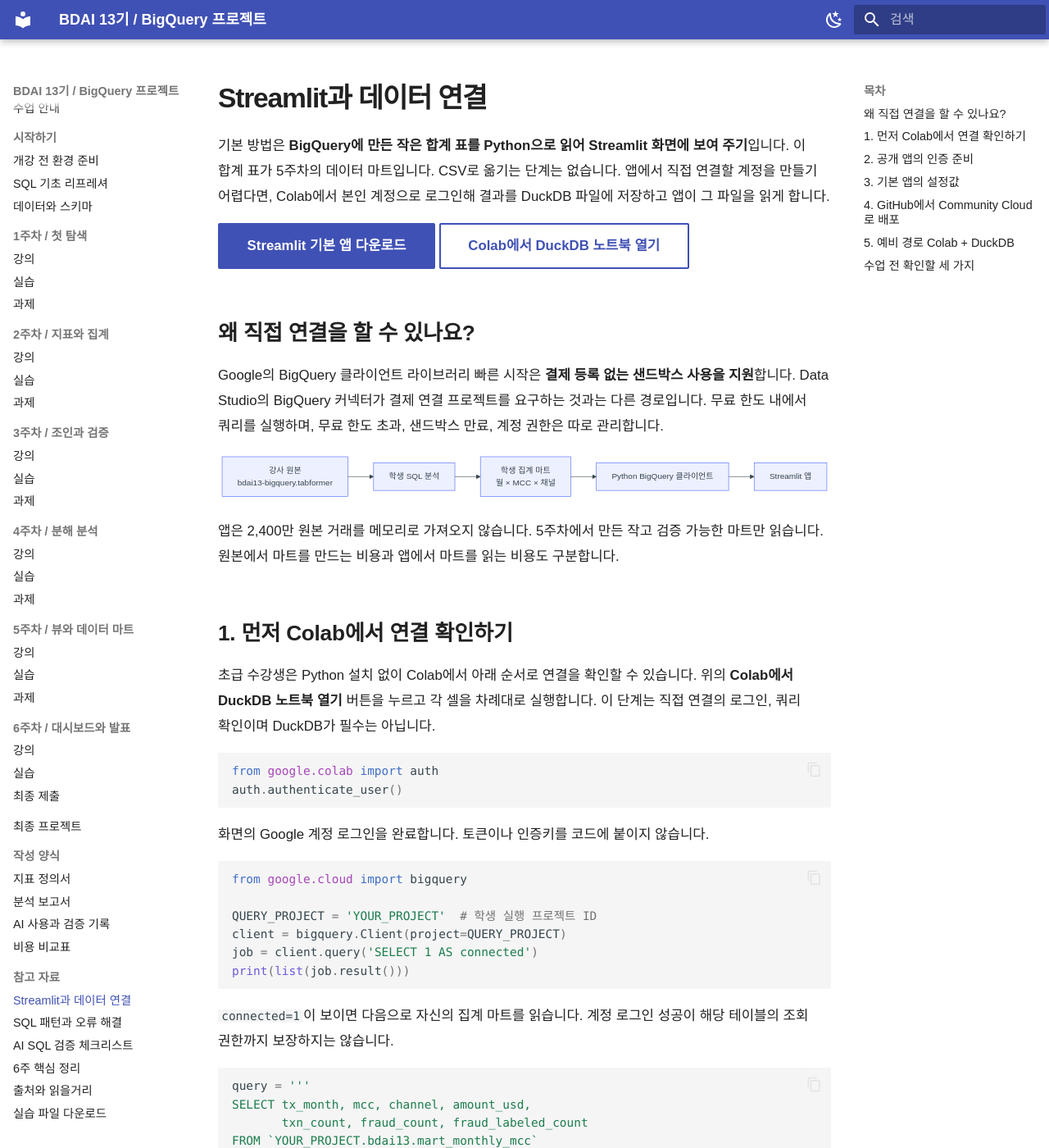
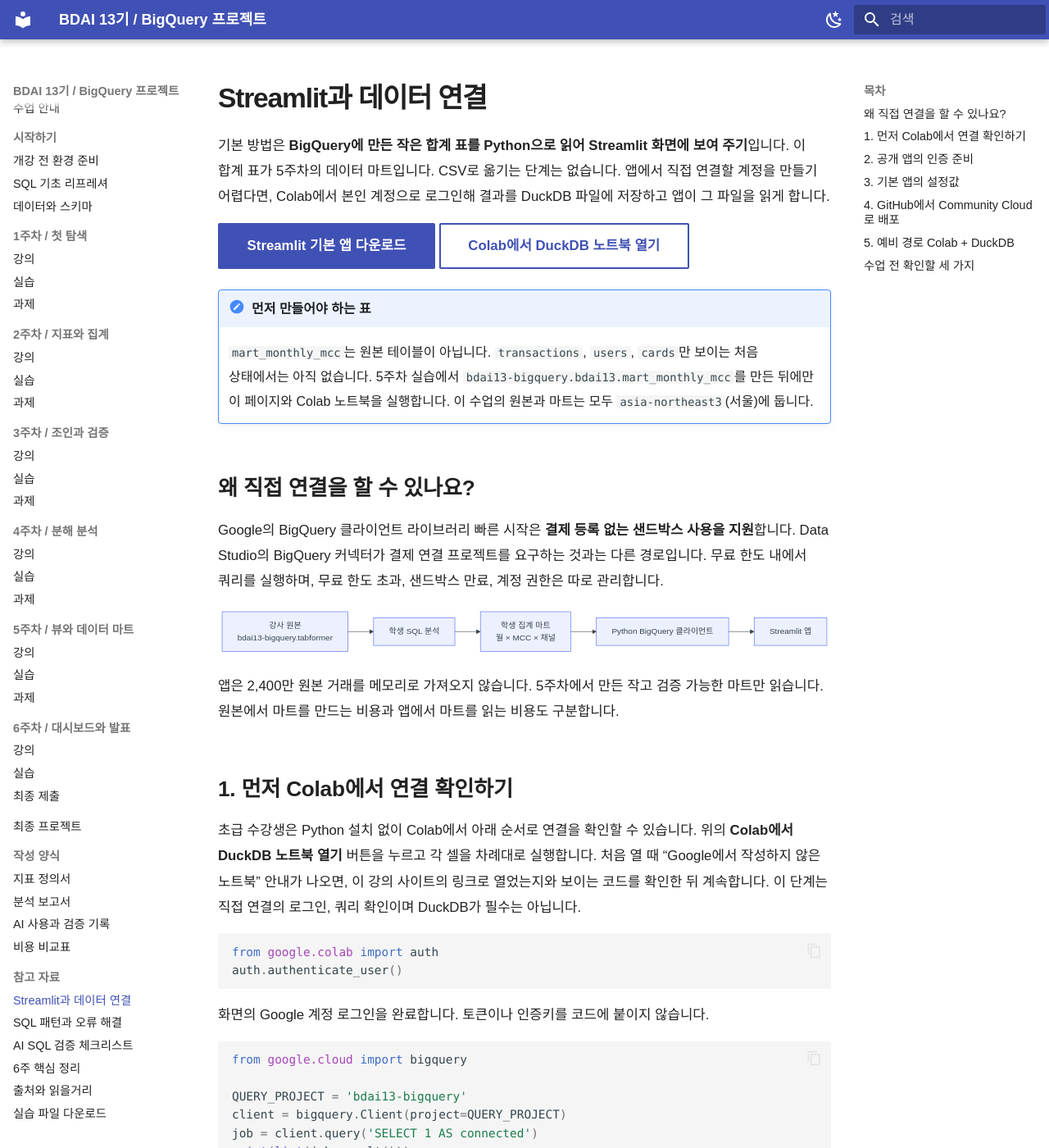
Before and after one commit to Eunjung-Cho/bdai13-bigquery, an MkDocs documentation site: the page built from docs/reference/dashboard-connection.md, in a window 1280 px wide and 1400 px high. Shown: the whole window at 82% size. Built offline with MkDocs 1.6.1 and Material for MkDocs 9.7.7, drawn with Linux system fonts in a browser that asks for light colours; some of the changed text lies outside the part shown.

Commit message:
Set course Streamlit defaults to Seoul BigQuery mart

````diff
--- a/docs/reference/dashboard-connection.md
+++ b/docs/reference/dashboard-connection.md
@@ -4,6 +4,9 @@
 
 [Streamlit 기본 앱 다운로드](../downloads/streamlit-starter.zip){ .md-button .md-button--primary }
 [Colab에서 DuckDB 노트북 열기](https://colab.research.google.com/github/Eunjung-Cho/bdai13-bigquery/blob/main/docs/downloads/bigquery-duckdb.ipynb){ .md-button }
+
+!!! note "먼저 만들어야 하는 표"
+    `mart_monthly_mcc`는 원본 테이블이 아닙니다. `transactions`, `users`, `cards`만 보이는 처음 상태에서는 아직 없습니다. 5주차 실습에서 `bdai13-bigquery.bdai13.mart_monthly_mcc`를 만든 뒤에만 이 페이지와 Colab 노트북을 실행합니다. 이 수업의 원본과 마트는 모두 `asia-northeast3`(서울)에 둡니다.
 
 ## 왜 직접 연결을 할 수 있나요?
 
@@ -21,7 +24,7 @@
 
 ## 1. 먼저 Colab에서 연결 확인하기
 
-초급 수강생은 Python 설치 없이 Colab에서 아래 순서로 연결을 확인할 수 있습니다. 위의 **Colab에서 DuckDB 노트북 열기** 버튼을 누르고 각 셀을 차례대로 실행합니다. 이 단계는 직접 연결의 로그인, 쿼리 확인이며 DuckDB가 필수는 아닙니다.
+초급 수강생은 Python 설치 없이 Colab에서 아래 순서로 연결을 확인할 수 있습니다. 위의 **Colab에서 DuckDB 노트북 열기** 버튼을 누르고 각 셀을 차례대로 실행합니다. 처음 열 때 “Google에서 작성하지 않은 노트북” 안내가 나오면, 이 강의 사이트의 링크로 열었는지와 보이는 코드를 확인한 뒤 계속합니다. 이 단계는 직접 연결의 로그인, 쿼리 확인이며 DuckDB가 필수는 아닙니다.
 
 ```python
 from google.colab import auth
@@ -33,7 +36,7 @@
 ```python
 from google.cloud import bigquery
 
-QUERY_PROJECT = 'YOUR_PROJECT'  # 학생 실행 프로젝트 ID
+QUERY_PROJECT = 'bdai13-bigquery'
 client = bigquery.Client(project=QUERY_PROJECT)
 job = client.query('SELECT 1 AS connected')
 print(list(job.result()))
@@ -45,7 +48,7 @@
 query = '''
 SELECT tx_month, mcc, channel, amount_usd,
        txn_count, fraud_count, fraud_labeled_count
-FROM `YOUR_PROJECT.bdai13.mart_monthly_mcc`
+FROM `bdai13-bigquery.bdai13.mart_monthly_mcc`
 WHERE tx_month >= DATE '2018-01-01'
   AND tx_month < DATE '2019-01-01'
 '''
@@ -80,15 +83,15 @@
 ```toml
 [data]
 backend = "bigquery"
-query_project = "YOUR_PROJECT"
-table = "YOUR_PROJECT.bdai13.mart_monthly_mcc"
-location = "US"
+query_project = "bdai13-bigquery"
+table = "bdai13-bigquery.bdai13.mart_monthly_mcc"
+location = "asia-northeast3"
 maximum_bytes_billed = 100000000
 ```
 
 Google에서 받은 서비스 계정 JSON은 앱이 로그인할 때 쓸 정보를 담은 파일입니다. 파일 안의 항목 이름과 값을 예제의 `[gcp_service_account]` 아래에 맞춰 입력합니다. 줄바꿈이 포함된 private_key는 예제 양식에 맞춰 입력합니다. **실제 키를 GitHub에 올리거나 AI에게 보내지 않습니다.** 프로젝트 ID, 테이블 ID, 리전만 AI에 알려 주면 코드 수정에 충분합니다.
 
-5주차 마트의 필수 열은 `tx_month`, `mcc`, `channel`, `amount_usd`, `txn_count`, `fraud_count`, `fraud_labeled_count`입니다. 이름을 바꾸면 코드도 함께 수정해야 합니다. `YOUR_PROJECT`는 학생마다 달라지며 강사 원본 ID를 무조건 넣는 칸이 아닙니다.
+5주차 마트의 필수 열은 `tx_month`, `mcc`, `channel`, `amount_usd`, `txn_count`, `fraud_count`, `fraud_labeled_count`입니다. 이름을 바꾸면 코드도 함께 수정해야 합니다. 팀별로 별도 프로젝트를 쓰기로 정한 경우에만 위의 두 주소를 그 프로젝트 주소로 함께 바꿉니다.
 
 ## 4. GitHub에서 Community Cloud로 배포
 
@@ -116,7 +119,7 @@
 
 1. 패키지 설치 셀 실행.
 2. 본인 Google 로그인.
-3. 실행 프로젝트, 집계 마트, 리전 입력.
+3. 기본값 `bdai13-bigquery`, `bdai13-bigquery.bdai13.mart_monthly_mcc`, `asia-northeast3`을 확인. 팀별 별도 프로젝트를 쓰는 경우에만 세 값을 함께 변경.
 4. BigQuery에서 집계 결과를 DataFrame으로 가져오기.
 5. DuckDB 파일의 `mart_monthly_mcc`와 `snapshot_metadata` 테이블 생성.
 6. 행 수, 금액 합, 분모 합 대조 후 `mart.duckdb` 다운로드.
````
Also changed, not shown: docs/downloads.md (+2 -2 lines), starter/README.md (+1 -1 lines), docs/downloads/bigquery-duckdb.ipynb, 4 other files.
